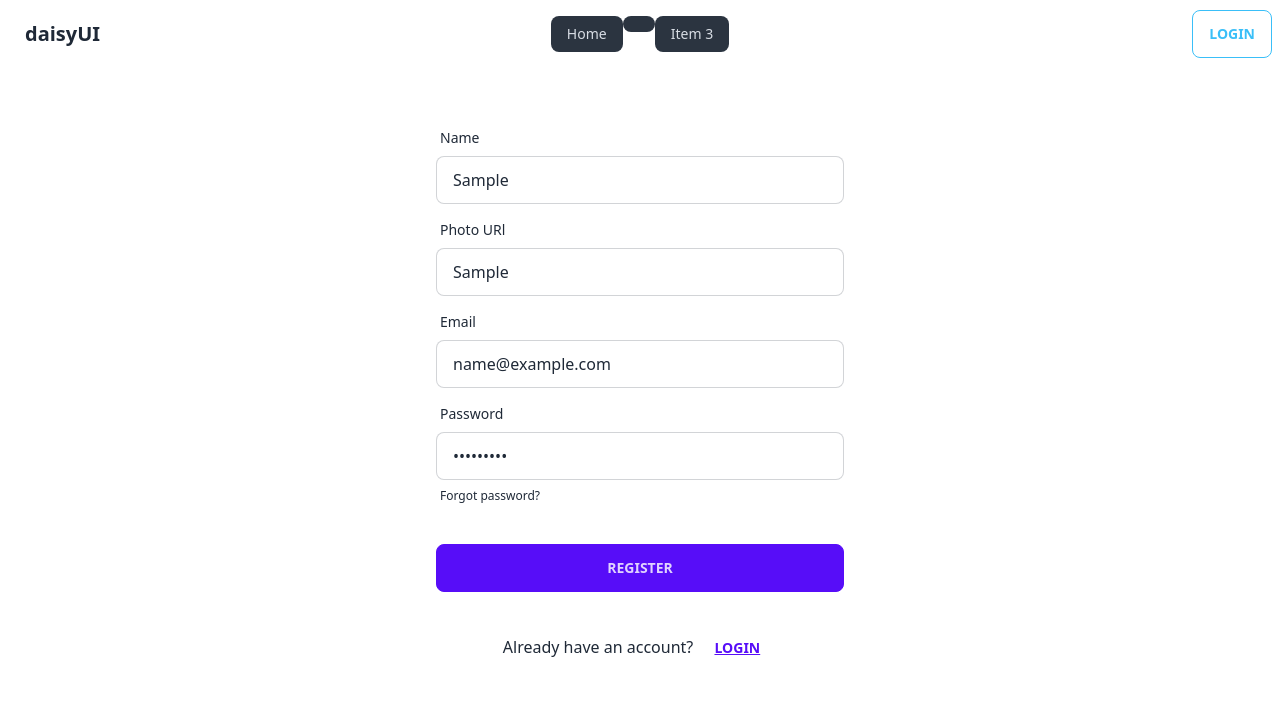
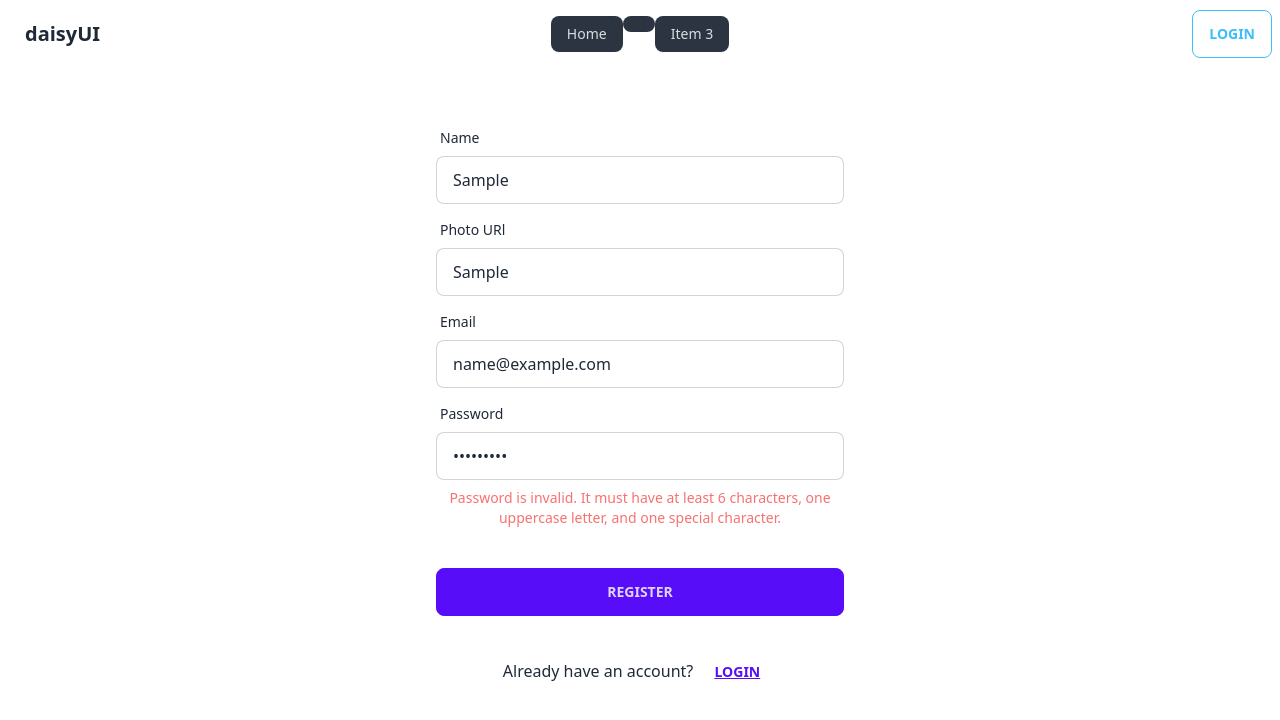
Before and after one commit to tabib-e-alahi/event-management, a React (Vite) app: page /register in a window 1280 px wide. Both pictures are taken after typing "Sample", "Sample", "name@example.com", "Sample123" into the empty fields and a click on the button "REGISTER". Shown: the top 720 px of the page. Built offline with nearby package versions, Linux system fonts and the light colour scheme; no server answers.

Commit message:
password validation and error message  addede

```diff
--- a/src/pages/Sign_In_UP/Login.jsx
+++ b/src/pages/Sign_In_UP/Login.jsx
@@ -1,37 +1,42 @@
-import { useContext } from "react";
+import { useContext, useState } from "react";
 import { Link } from "react-router-dom";
 import { AuthContext } from "../../providers/AuthProvider";
 
 const Login = () => {
-    const {loggedIn} = useContext(AuthContext);
+  const { loggedIn } = useContext(AuthContext);
+  const [signInError, setSignInError] = useState("");
 
-
-    const handleSignIn = e =>{
-        e.preventDefault();
+  const handleSignIn = (e) => {
+    e.preventDefault();
     const form = new FormData(e.currentTarget);
 
     const email = form.get("email");
     const password = form.get("password");
 
-    console.log("From login page: ",  email,password);
-
-    loggedIn(email,password)
-    .then(result =>{
+    console.log("From login page: ", email, password);
+    setSignInError("");
+    loggedIn(email, password)
+      .then((result) => {
         console.log(result.user);
-    })
-    .catch(error =>{
+      })
+      .catch((error) => {
         console.log(error);
-    })
-    }
-
-
+        setSignInError(
+          "Wrong Email or password. Please recheck your information."
+        );
+      });
+  };
 
   return (
     <div>
       <div className="card">
         <form className="card-body" onSubmit={handleSignIn}>
-
-{/* email input field ================  */}
+          {signInError && (
+            <label className="label">
+              <span className="label-text text-red-400">{signInError}</span>
+            </label>
+          )}
+          {/* email input field ================  */}
           <div className="form-control">
             <label className="label">
               <span className="label-text">Email</span>
@@ -45,7 +50,7 @@ const Login = () => {
             />
           </div>
 
-{/* password input field ================  */}
+          {/* password input field ================  */}
           <div className="form-control">
             <label className="label">
               <span className="label-text">Password</span>
@@ -64,13 +69,17 @@ const Login = () => {
             </label>
           </div>
 
-{/* login button ================  */}
+          {/* login button ================  */}
           <div className="form-control mt-6">
             <button className="btn btn-primary">Login</button>
           </div>
-
         </form>
-        <p className="">New Here? <Link className="btn btn-link" to='/register'>Register</Link></p>
+        <p className="">
+          New Here?{" "}
+          <Link className="btn btn-link" to="/register">
+            Register
+          </Link>
+        </p>
       </div>
     </div>
   );
--- a/src/pages/Sign_In_UP/Register.jsx
+++ b/src/pages/Sign_In_UP/Register.jsx
@@ -1,10 +1,11 @@
-import { useContext } from "react";
+import { useContext, useState } from "react";
 import { Link } from "react-router-dom";
 import { AuthContext } from "../../providers/AuthProvider";
 import { updateProfile } from "firebase/auth";
 
 const Register = () => {
   const { createUser } = useContext(AuthContext);
+  const [registerError, setRegisterError] = useState("");
 
   const handleRegister = (e) => {
     e.preventDefault();
@@ -15,7 +16,16 @@ const Register = () => {
     const email = form.get("email");
     const password = form.get("password");
 
+    setRegisterError("");
+
     console.log("From register page: ", name, email);
+
+    if (!/^(?=.*[A-Z])(?=.*[\W_]).{6,}$/.test(password)) {
+      setRegisterError(
+        "Password is invalid. It must have at least 6 characters, one uppercase letter, and one special character."
+      );
+      return;
+    }
 
     createUser(email, password)
       .then((result) => {
@@ -90,9 +100,11 @@ const Register = () => {
               required
             />
             <label className="label">
-              <a href="#" className="label-text-alt link link-hover">
-                Forgot password?
-              </a>
+              {registerError && (
+                <p className="text-sm text-red-400 font-medium text-center">
+                  {registerError}
+                </p>
+              )}
             </label>
           </div>
 
--- a/tailwind.config.js
+++ b/tailwind.config.js
@@ -5,7 +5,12 @@ export default {
     "./src/**/*.{js,ts,jsx,tsx}",
   ],
   theme: {
-    extend: {},
+    extend: {
+      backgroundImage: {
+        'hero-pattern': "url('https://plus.unsplash.com/premium_photo-1671730786932-da6dc73870c4?ixlib=rb-4.0.3&ixid=M3wxMjA3fDB8MHxzZWFyY2h8N3x8cm9tYW50aWN8ZW58MHx8MHx8fDA%3D&auto=format&fit=crop&w=1000&q=60')",
+        'footer-texture': "url('/img/footer-texture.png')",
+      }
+    },
   },
   plugins: [require("daisyui")],
 
```
